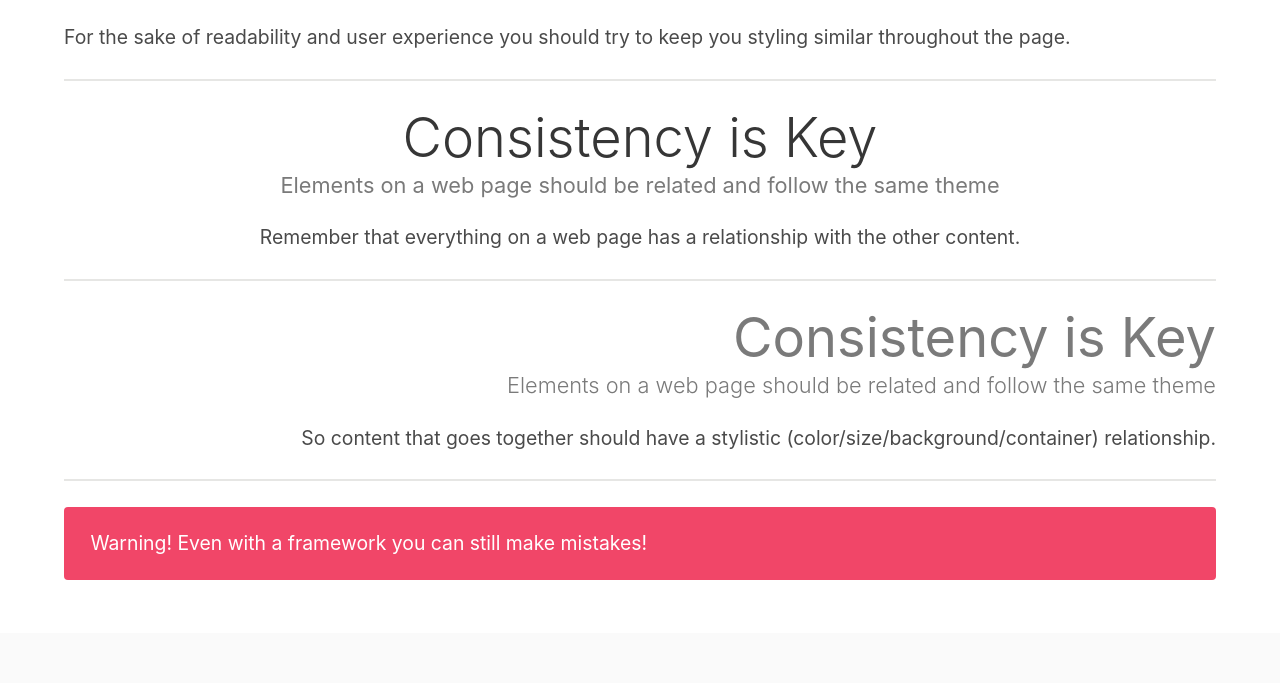
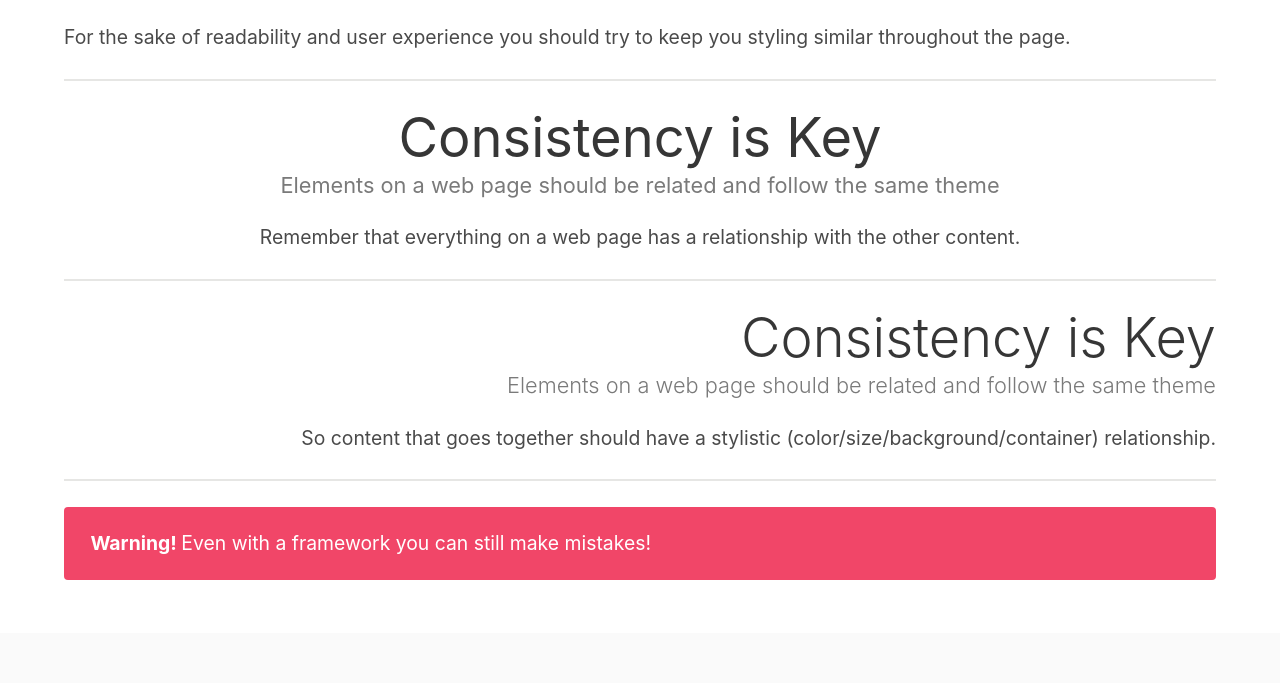
Before and after one commit to jdmar3-comp426/a02-liangkelei, a website: page index.html in a window 1280 px wide. Shown: the part 1661-2344 px from the top of the page. Drawn offline with nearby package versions, Linux system fonts and the light colour scheme; a web font is replaced by a local one.

Commit message:
fixxxxxxxx

```diff
--- a/index.html
+++ b/index.html
@@ -24,7 +24,7 @@
 <section class="section">
     <div class="container">
         <div class="content">
-            <h1 class="title has-text-weight-normal">CSS Frameworks</h1>
+            <h1 class="title">CSS Frameworks</h1>
             <h5 class="subtitle has-text-grey">How to use a framework effectively</h5>
             <p>
 	    	When it comes to developing websites, design can be a very fun aspect.
@@ -65,7 +65,7 @@
         </div>
         <hr>
         <div class="content has-text-centered">
-            <h1 class="title has-text-weight-light">Consistency is Key</h1>
+            <h1 class="title has-text-weight-normal">Consistency is Key</h1>
             <h5 class="subtitle has-text-grey has-text-weight-normal">Elements on a web page should be related and follow the same theme</h5>
             <p>
 	    	Remember that everything on a web page has a relationship with the other content.
@@ -73,7 +73,7 @@
         </div>
         <hr>
         <div class="content has-text-right">
-            <h1 class="title has-text-grey has-text-weight-normal">Consistency is Key</h1>
+            <h1 class="title has-text-weight-light">Consistency is Key</h1>
             <h5 class="subtitle has-text-grey has-text-weight-light">Elements on a web page should be related and follow the same theme</h5>
             <p>
 	    	So content that goes together should have a stylistic (color/size/background/container) relationship.
@@ -81,7 +81,7 @@
         </div>
         <hr>
         <div class="notification is-danger">
-            <p><span class="">Warning! </span>Even with a framework you can still make mistakes!</p>
+            <p><span class="has-text-weight-bold">Warning! </span>Even with a framework you can still make mistakes!</p>
         </div>
     </div>
 </section>
```
